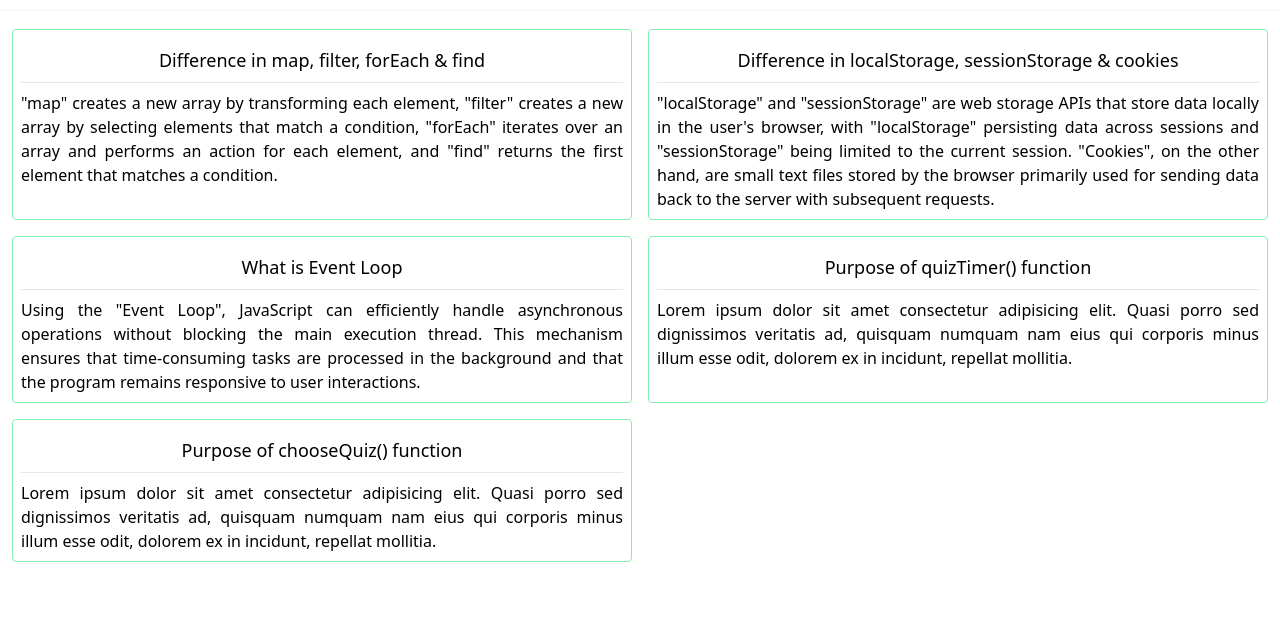
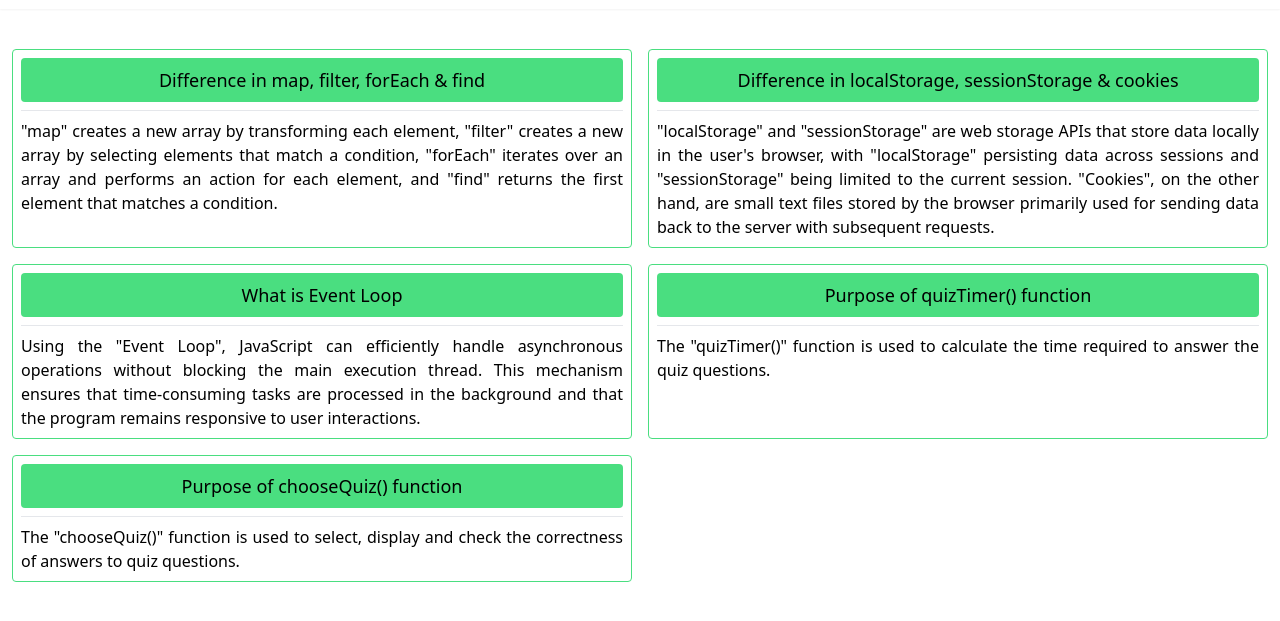
Before and after one commit to nurealammiaji/quiz-hero, a plain HTML site: page blog.html in a window 1280 px wide. Shown: the part 55-676 px from the top of the page. Drawn offline with nearby package versions, Linux system fonts and the light colour scheme.

Commit message:
blog posts style modified

```diff
--- a/blog.html
+++ b/blog.html
@@ -27,42 +27,42 @@
                   Get ready to Quiz and be amazed!
                 </p>
               </div>
-              <h1 class="text-2xl font-bold text-green-500">Blog</h1>
+              <h1 class="hidden text-2xl font-bold text-green-500 sm:block">Blog</h1>
               <button id="home-btn" class="px-5 py-1 text-sm font-light text-white bg-green-600 rounded">Home</button>
             </nav>
           </header>
           <main>
-            <!-- Blog Posts Area -->
-            <div class="grid grid-cols-1 gap-4 m-3 mt-5 md:grid-cols-2">
+            <!-- Blog Area -->
+            <div class="grid grid-cols-1 gap-4 m-3 mt-10 md:grid-cols-2">
                 <!-- Blog Post 1-->
-                <div class="p-2 border border-green-300 border-solid rounded hover:border-green-600 hover:bg-green-200">
-                    <h1 class="mt-2 text-lg font-medium text-center">Difference in map, filter, forEach & find</h1>
+                <div class="p-2 border border-green-400 border-solid rounded hover:border-green-600 hover:bg-green-400">
+                    <h1 class="py-2 text-lg font-medium text-center bg-green-400 rounded">Difference in map, filter, forEach & find</h1>
                     <hr class="my-2">
                     <p class="mt-2 text-justify">"map" creates a new array by transforming each element, "filter" creates a new array by selecting elements that match a condition, "forEach" iterates over an array and performs an action for each element, and "find" returns the first element that matches a condition.</p>
                 </div>
                 <!-- Blog Post 2-->
-                <div class="p-2 border border-green-300 border-solid rounded hover:border-green-600 hover:bg-green-200">
-                    <h1 class="mt-2 text-lg font-medium text-center">Difference in  localStorage, sessionStorage & cookies</h1>
+                <div class="p-2 border border-green-400 border-solid rounded hover:border-green-600 hover:bg-green-400">
+                    <h1 class="py-2 text-lg font-medium text-center bg-green-400 rounded">Difference in  localStorage, sessionStorage & cookies</h1>
                     <hr class="my-2">
                     <p class="mt-2 text-justify">"localStorage" and "sessionStorage" are web storage APIs that store data locally in the user's browser, with "localStorage" persisting data across sessions and "sessionStorage" being limited to the current session. "Cookies", on the other hand, are small text files stored by the browser primarily used for sending data back to the server with subsequent requests.</p>
                 </div>
                 <!-- Blog Post 3-->
-                <div class="p-2 border border-green-300 border-solid rounded hover:border-green-600 hover:bg-green-200">
-                    <h1 class="mt-2 text-lg font-medium text-center">What is Event Loop</h1>
+                <div class="p-2 border border-green-400 border-solid rounded hover:border-green-600 hover:bg-green-400">
+                    <h1 class="py-2 text-lg font-medium text-center bg-green-400 rounded">What is Event Loop</h1>
                     <hr class="my-2">
                     <p class="mt-2 text-justify">Using the "Event Loop", JavaScript can efficiently handle asynchronous operations without blocking the main execution thread. This mechanism ensures that time-consuming tasks are processed in the background and that the program remains responsive to user interactions.</p>
                 </div>
                 <!-- Blog Post 4-->
-                <div class="p-2 border border-green-300 border-solid rounded hover:border-green-600 hover:bg-green-200">
-                    <h1 class="mt-2 text-lg font-medium text-center">Purpose of quizTimer() function</h1>
+                <div class="p-2 border border-green-400 border-solid rounded hover:border-green-600 hover:bg-green-400">
+                    <h1 class="py-2 text-lg font-medium text-center bg-green-400 rounded">Purpose of quizTimer() function</h1>
                     <hr class="my-2">
-                    <p class="mt-2 text-justify">Lorem ipsum dolor sit amet consectetur adipisicing elit. Quasi porro sed dignissimos veritatis ad, quisquam numquam nam eius qui corporis minus illum esse odit, dolorem ex in incidunt, repellat mollitia.</p>
+                    <p class="mt-2 text-justify">The "quizTimer()" function is used to calculate the time required to answer the quiz questions.</p>
                 </div>
                 <!-- Blog Post 5-->
-                <div class="p-2 border border-green-300 border-solid rounded hover:border-green-600 hover:bg-green-200">
-                    <h1 class="mt-2 text-lg font-medium text-center">Purpose of chooseQuiz() function</h1>
+                <div class="p-2 border border-green-400 border-solid rounded hover:border-green-600 hover:bg-green-400">
+                    <h1 class="py-2 text-lg font-medium text-center bg-green-400 rounded">Purpose of chooseQuiz() function</h1>
                     <hr class="my-2">
-                    <p class="mt-2 text-justify">Lorem ipsum dolor sit amet consectetur adipisicing elit. Quasi porro sed dignissimos veritatis ad, quisquam numquam nam eius qui corporis minus illum esse odit, dolorem ex in incidunt, repellat mollitia.</p>
+                    <p class="mt-2 text-justify">The "chooseQuiz()" function is used to select, display and check the correctness of answers to quiz questions.</p>
                 </div>
             </div>
           </main>
```
